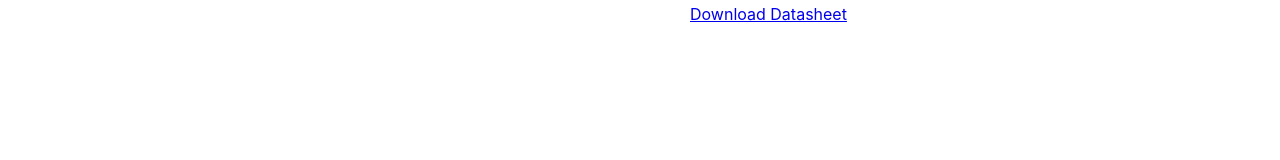
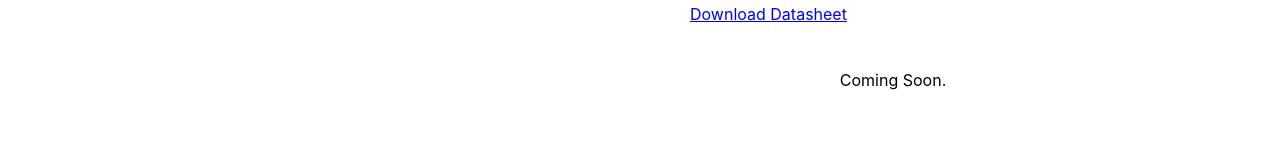
Before and after one commit to Protect360/protect360.co.za, a Next.js app: page /products/cctv-systems/wifi/38TC-C34QN-WIFI in a window 1280 px wide. Shown: the part 720-880 px from the top of the page. Built offline with nearby package versions, Linux system fonts and the light colour scheme.

Commit message:
Update page.tsx

```diff
--- a/app/products/cctv-systems/wifi/38TC-C34QN-WIFI/page.tsx
+++ b/app/products/cctv-systems/wifi/38TC-C34QN-WIFI/page.tsx
@@ -77,6 +77,10 @@ export default function ProductPage() {
               <button className="quote-btn">
                 Request Quote
               </button>
+
+              <p className="quote-note">
+                Coming Soon.
+              </p>
             </div>
 
           </div>
```
